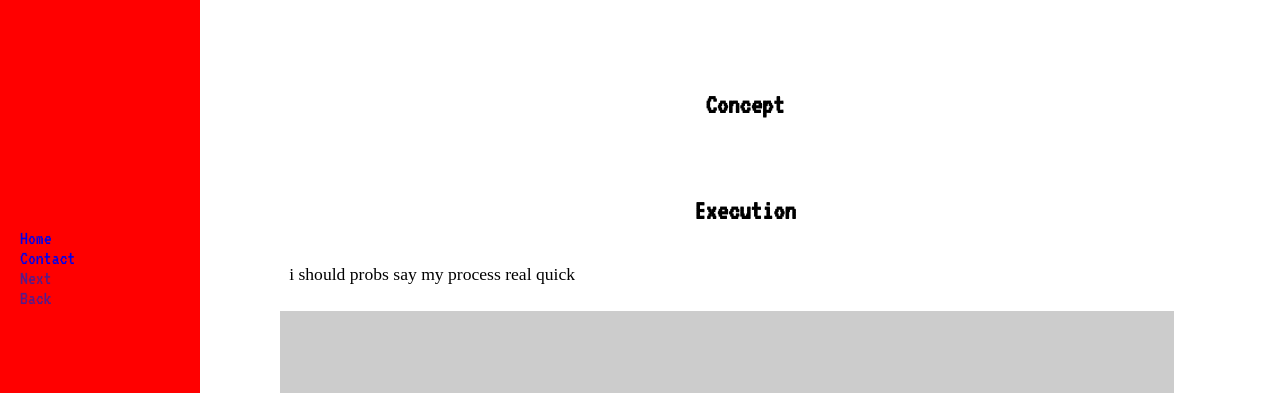
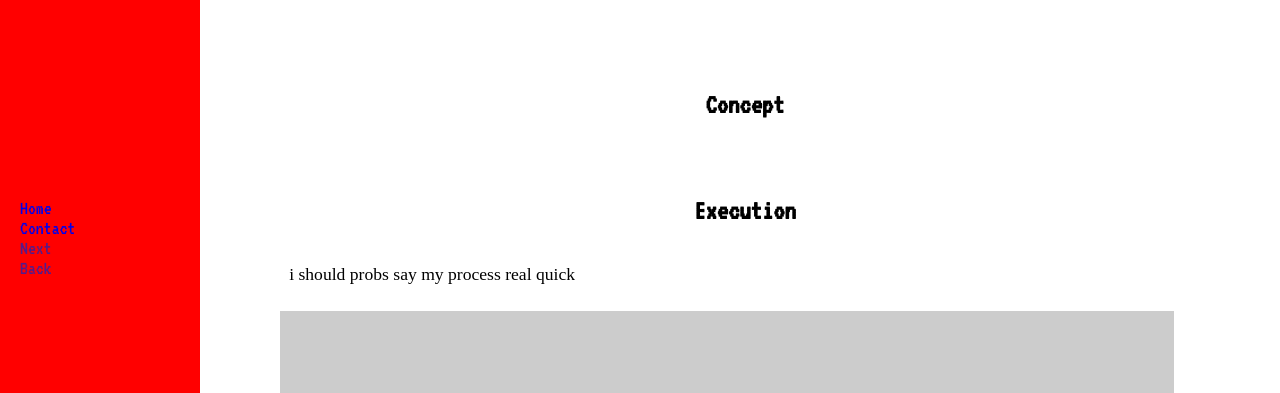
Before and after one commit to sky-bones/portfolio, a Jekyll site: the page built from portfolio.html, in a window 1280 px wide. Shown: the top 393 px of the page. Built offline with Jekyll 4.4.1, drawn with Linux system fonts in a browser that asks for light colours.

Commit message:
adjustments to the next and back buttons

```diff
--- a/_layouts/portfolio-layout.html
+++ b/_layouts/portfolio-layout.html
@@ -22,8 +22,8 @@
 		<ul class="">
 			<li><a href="{{site.baseurl}}/index.html">Home</a></li>
 			<li><a href="{{site.baseurl}}/index.html">Contact</a></li>
-			<li> <a class="nex-list-sml" href="{{ page.next.url }}">Next</a></li>
-			<li><a class="nex-list-sml" href="{{ page.previous.url }}">Back</a></li>
+			<li> <a class="nex-list-nav" href="{{ page.next.url }}">Next</a></li>
+			<li><a class="nex-list-nav" href="{{ page.previous.url }}">Back</a></li>
 		</ul>
 	</nav>
 </div>
@@ -32,7 +32,7 @@
 	<img class="logo" src="{{site.baseurl}}/img/temp-logo.svg">
 </div>
 
-<div class="nex unit unit-xs-1-2 unit-s-1-2 unit-m-1-2">
+<div class="nex unit unit-xs-1 unit-s-1 unit-m-1">
     <a class="nex-list" href="{{ page.next.url }}">Back</a>
 		<a class="nex-list" href="{{ page.previous.url }}">Next</a>
 </div>
--- a/css/main.css
+++ b/css/main.css
@@ -145,16 +145,18 @@
 
 .nex {
 	font-family: 'VT323', sans-serif;
+
 	background-color: yellow;
 	position: relative;
 }
 
 .nex-list {
+	height: 2em;
 	padding-left: 10px;
 	display: inline;
 }
 
-.nex-list-sml {
+.nex-list-nav {
 	display: none;
 }
 
@@ -185,7 +187,7 @@
 }
 	.nav {
 		display: block;
-		margin: 11em 0 0 0;
+		margin: 9.5em 0 0 0;
 		background-color: transparent;
 		position: absolute;
 	}
@@ -218,7 +220,7 @@
 	display: none;
 }
 
-	.nex-list-sml {
+	.nex-list-nav {
 		display: block;
 	}
 
```
